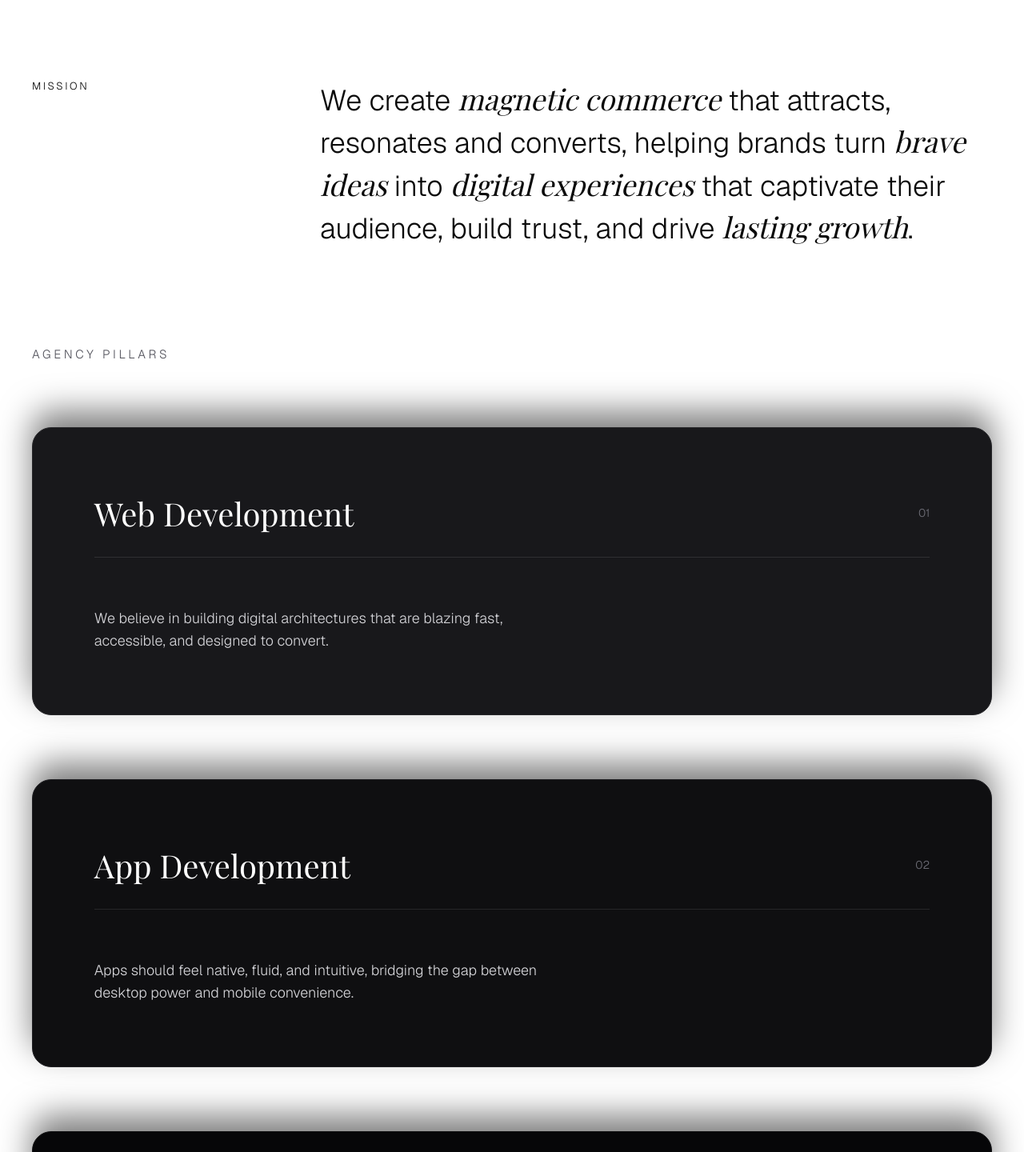
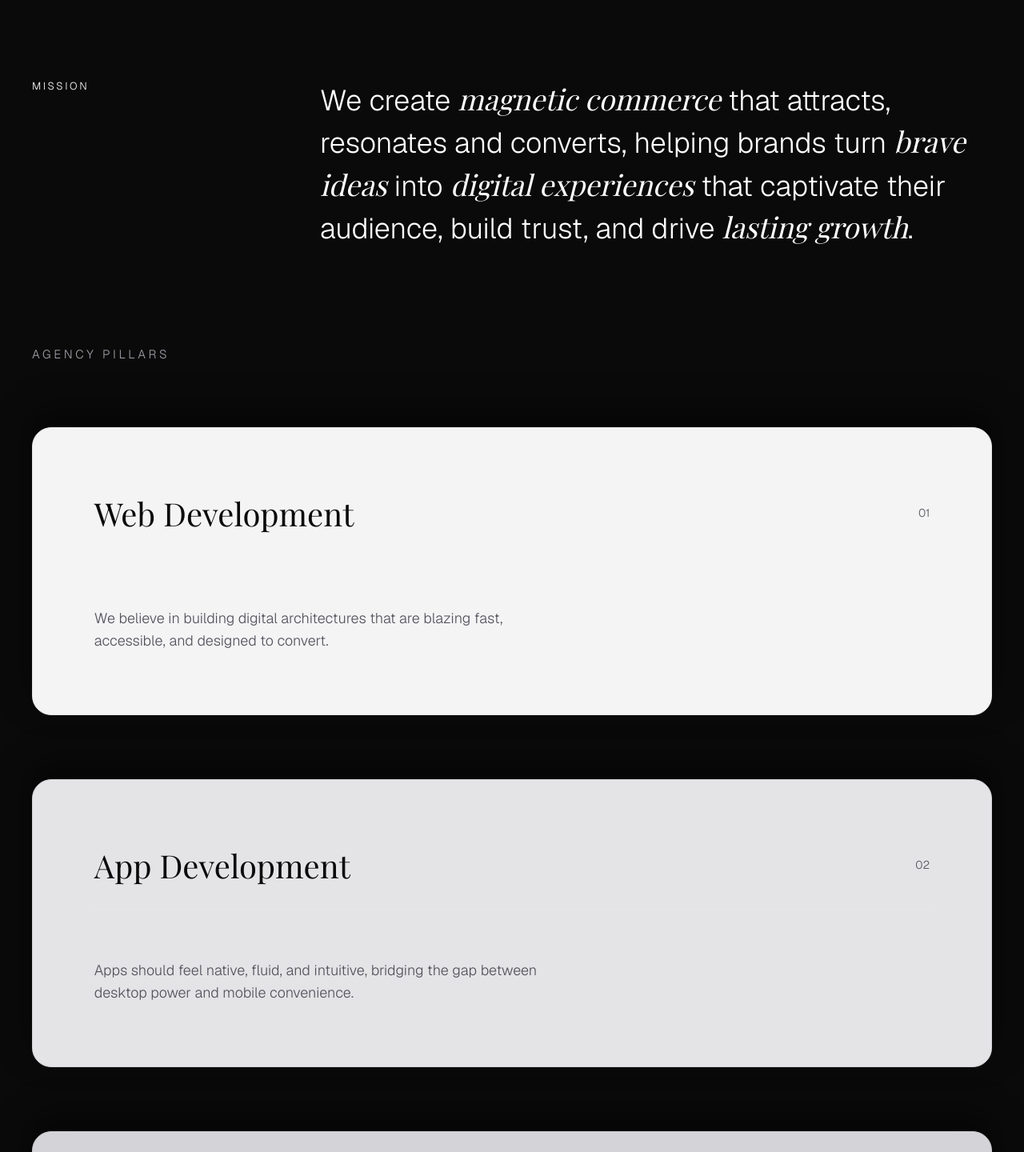
Before and after one commit to NoahMenezes/vgen, a Next.js app: page /about in a window 1280 px wide. Shown: the part 750-2190 px from the top of the page at 80% size. Built offline with nearby package versions, Linux system fonts and the light colour scheme.

Commit message:
ui update

```diff
--- a/app/about/page.tsx
+++ b/app/about/page.tsx
@@ -15,7 +15,7 @@ export default function AboutPage() {
   }, []);
 
   return (
-    <main className="bg-white min-h-screen relative select-none">
+    <main className="min-h-screen relative select-none">
 
       {/* Vgen Logo link in top-left (stays static, no entry animation on this subpage) */}
       <Link href="/">
--- a/app/globals.css
+++ b/app/globals.css
@@ -7,10 +7,36 @@ html {
 }
 
 :root {
-  --background: #ffffff;
-  --foreground: #0a0a0a;
+  --background: #0a0a0a;
+  --foreground: #ffffff;
   --logo-offset: clamp(20px, 4vw, 40px);
   --logo-size: clamp(24px, 2.5vw, 30px);
+
+  /* Muted colors */
+  --muted-foreground: #a1a1aa;
+
+  /* Card Colors (Light cards on dark bg for About Page) */
+  --card-bg-1: #f4f4f5;
+  --card-bg-2: #e4e4e7;
+  --card-bg-3: #d4d4d8;
+  --card-bg-4: #c0c0c4;
+  --card-bg-5: #b0b0b4;
+  --card-bg-6: #9fa0a4;
+
+  --card-border-1: #e4e4e7;
+  --card-border-2: #d4d4d8;
+  --card-border-3: #c8c8cc;
+  --card-border-4: #b8b8bc;
+  --card-border-5: #a8a8ac;
+  --card-border-6: #98989c;
+
+  --card-text: #0a0a0a;
+  --card-muted-text: #52525b;
+
+  /* Team Placeholder */
+  --team-bg: #f4f4f5;
+  --team-border: #e4e4e7;
+  --team-text: #71717a;
 }
 
 @theme {
@@ -22,8 +48,8 @@ html {
 }
 
 body {
-  background: #ffffff;
-  color: #0a0a0a;
+  background: var(--background);
+  color: var(--foreground);
   font-family: var(--font-geist-sans), Arial, sans-serif;
   overflow: hidden;
 }
--- a/app/layout.tsx
+++ b/app/layout.tsx
@@ -32,10 +32,10 @@ export default function RootLayout({
   return (
     <html
       lang="en"
-      className={`${geistSans.variable} ${geistMono.variable} ${playfairDisplay.variable} h-full antialiased`}
+      className={`${geistSans.variable} ${geistMono.variable} ${playfairDisplay.variable} h-full antialiased dark`}
       data-scroll-behavior="smooth"
     >
-      <body className="min-h-full flex flex-col bg-white text-black overflow-x-hidden">{children}</body>
+      <body className="min-h-full flex flex-col overflow-x-hidden">{children}</body>
     </html>
   );
 }
--- a/components/AboutSection/AboutSection.module.css
+++ b/components/AboutSection/AboutSection.module.css
@@ -1,9 +1,10 @@
 .aboutWrapper {
   width: 100%;
-  background-color: #ffffff;
-  color: #0a0a0a;
+  background-color: var(--background);
+  color: var(--foreground);
   box-sizing: border-box;
   padding: 120px var(--logo-offset) 80px;
+  transition: background-color 0.5s ease, color 0.5s ease;
 }
 
 .introText {
@@ -11,9 +12,10 @@
   font-size: clamp(28px, 5vw, 56px);
   font-weight: 300;
   line-height: 1.25;
-  color: #0a0a0a;
+  color: var(--foreground);
   max-width: 1000px;
   margin: 0 0 80px 0;
+  transition: color 0.5s ease;
 }
 
 .serifItalic {
@@ -35,12 +37,13 @@
 .teamPicturePlaceholder {
   width: 100%;
   height: clamp(300px, 50vh, 500px);
-  border: 1px dashed #27272a;
+  border: 1px dashed var(--team-border);
   border-radius: 16px;
   display: flex;
   align-items: center;
   justify-content: center;
-  background-color: #121214;
+  background-color: var(--team-bg);
+  transition: background-color 0.5s ease, border-color 0.5s ease;
 }
 
 .placeholderText {
@@ -49,7 +52,8 @@
   font-weight: 300;
   text-transform: uppercase;
   letter-spacing: 0.2em;
-  color: #71717a;
+  color: var(--team-text);
+  transition: color 0.5s ease;
 }
 
 /* Mission Section */
@@ -74,8 +78,9 @@
   font-weight: 300;
   text-transform: uppercase;
   letter-spacing: 0.2em;
-  color: #0a0a0a;
+  color: var(--foreground);
   margin: 0;
+  transition: color 0.5s ease;
 }
 
 .missionText {
@@ -83,8 +88,9 @@
   font-size: clamp(20px, 3vw, 36px);
   font-weight: 300;
   line-height: 1.4;
-  color: #0a0a0a;
+  color: var(--foreground);
   margin: 0;
+  transition: color 0.5s ease;
 }
 
 /* Pillars Section with Sticky Stack Card Overlaps */
@@ -101,8 +107,9 @@
   font-weight: 300;
   text-transform: uppercase;
   letter-spacing: 0.25em;
-  color: #52525b;
+  color: var(--muted-foreground);
   margin-bottom: 40px;
+  transition: color 0.5s ease;
 }
 
 .cardsStack {
@@ -118,27 +125,28 @@
   border-radius: 24px;
   padding: clamp(32px, 6vw, 80px);
   box-sizing: border-box;
-  color: #ffffff;
+  color: var(--card-text);
   box-shadow: 0 -20px 40px rgba(0, 0, 0, 0.5);
   display: flex;
   flex-direction: column;
   justify-content: space-between;
   min-height: clamp(300px, 45vh, 400px);
+  transition: color 0.5s ease, background-color 0.5s ease, border-color 0.5s ease;
 }
 
 .card1 {
-  background-color: #18181b; /* zinc-900 */
-  border: 1px solid #27272a;
+  background-color: var(--card-bg-1);
+  border: 1px solid var(--card-border-1);
 }
 
 .card2 {
-  background-color: #0f0f11;
-  border: 1px solid #1f1f23;
+  background-color: var(--card-bg-2);
+  border: 1px solid var(--card-border-2);
 }
 
 .card3 {
-  background-color: #060608;
-  border: 1px solid #121214;
+  background-color: var(--card-bg-3);
+  border: 1px solid var(--card-border-3);
 }
 
 .cardHeader {
@@ -153,7 +161,8 @@
   font-family: var(--font-sans);
   font-size: clamp(12px, 1.2vw, 14px);
   font-weight: 300;
-  color: #71717a;
+  color: var(--card-muted-text);
+  transition: color 0.5s ease;
 }
 
 .cardTitle {
@@ -172,7 +181,8 @@
   font-size: clamp(14px, 1.6vw, 18px);
   font-weight: 300;
   line-height: 1.6;
-  color: #d4d4d8;
+  color: var(--card-muted-text);
   max-width: 600px;
   margin: 0;
+  transition: color 0.5s ease;
 }
--- a/components/HeroSection/HeroSection.module.css
+++ b/components/HeroSection/HeroSection.module.css
@@ -25,20 +25,22 @@
   display: flex;
   align-items: center;
   justify-content: center;
-  background-color: #ffffff;
+  background-color: var(--background);
+  transition: background-color 0.5s ease;
 }
 
 /* Center Text Container */
 .centerBlock {
   position: relative;
   z-index: 2;
-  background-color: #ffffff;
+  background-color: var(--background);
   padding: 32px 48px;
   text-align: center;
   display: flex;
   flex-direction: column;
   align-items: center;
   gap: 16px;
+  transition: background-color 0.5s ease;
 }
 
 .title {
@@ -47,9 +49,10 @@
   font-weight: 300;
   text-transform: uppercase;
   letter-spacing: 0.3em;
-  color: #0a0a0a;
+  color: var(--foreground);
   margin: 0;
   padding-left: 0.3em;
+  transition: color 0.5s ease;
 }
 
 .subtitle {
@@ -66,10 +69,10 @@
 /* SECTION 2: Horizontal Scroll Track */
 .track {
   position: relative;
-  height: 300vh; /* scroll length for 3 slides */
+  height: 400vh; /* scroll length for 3 slides + 1 slide of overlap */
   width: 100%;
   box-sizing: border-box;
-  background-color: #ffffff;
+  background-color: var(--background);
 }
 
 /* Invisible Vertical snap targets inside track */
@@ -121,13 +124,17 @@
 
 /* SECTION 3: Overview Section */
 .overviewSection {
-  background-color: #ffffff;
-  color: #0a0a0a;
+  background-color: #ffffff; /* White background */
+  color: #0a0a0a;            /* Dark text */
   display: flex;
   justify-content: center;
   align-items: flex-start;
   padding: 80px var(--logo-offset);
   box-sizing: border-box;
+  position: relative;
+  z-index: 10;
+  margin-top: -100vh; /* Slide up to overlap the 3rd video track section */
+  box-shadow: 0 -20px 40px rgba(0, 0, 0, 0.3); /* Premium depth overlay shadow */
 }
 
 .overviewGrid {
@@ -150,6 +157,9 @@
   display: flex;
   flex-direction: column;
   gap: 160px;
+  position: sticky;
+  top: 120px;
+  align-self: start;
 }
 
 .overviewLabel {
@@ -187,36 +197,104 @@
   margin: 0;
 }
 
-/* Services Grid cells */
-.servicesGrid {
-  display: grid;
-  grid-template-columns: 1fr;
-  gap: 16px;
+/* Services Stacking Cards */
+.cardsStack {
+  position: relative;
+  display: flex;
+  flex-direction: column;
+  gap: 80px; /* Spacing between sticky card offsets */
   width: 100%;
   margin-top: 48px;
+  padding-bottom: 80px;
 }
 
-@media (min-width: 640px) {
-  .servicesGrid {
-    grid-template-columns: 1fr 1fr;
+.serviceCard {
+  position: sticky;
+  border-radius: 24px;
+  padding: clamp(24px, 4vw, 48px);
+  box-sizing: border-box;
+  color: #ffffff; /* Dark cards have white text */
+  box-shadow: 0 -20px 40px rgba(0, 0, 0, 0.15);
+  display: flex;
+  flex-direction: column;
+  justify-content: space-between;
+  min-height: clamp(200px, 30vh, 260px);
+  transition: transform 0.3s ease;
+  top: calc(80px + var(--index) * 16px);
+}
+
+.serviceCard:hover {
+  transform: translateY(-4px);
+}
+
+@media (min-width: 768px) {
+  .serviceCard {
+    top: calc(120px + var(--index) * 40px);
   }
 }
 
-.serviceCell {
-  background-color: #0c0c0e;
+.card1 {
+  background-color: #18181b; /* zinc-900 */
   border: 1px solid #27272a;
-  border-radius: 12px;
-  padding: 24px;
-  font-family: var(--font-sans);
-  font-size: clamp(12px, 1.3vw, 14px);
-  font-weight: 300;
-  color: #e4e4e7;
-  display: flex;
-  align-items: center;
-  transition: border-color 0.3s ease, color 0.3s ease, background-color 0.3s ease;
 }
 
-.serviceCell:hover {
-  border-color: #52525b;
-  color: #ffffff;
+.card2 {
+  background-color: #121214;
+  border: 1px solid #1f1f23;
 }
+
+.card3 {
+  background-color: #0c0c0e;
+  border: 1px solid #17171a;
+}
+
+.card4 {
+  background-color: #08080a;
+  border: 1px solid #121214;
+}
+
+.card5 {
+  background-color: #040405;
+  border: 1px solid #0b0b0d;
+}
+
+.card6 {
+  background-color: #000000;
+  border: 1px solid #060607;
+}
+
+.cardHeader {
+  display: flex;
+  justify-content: space-between;
+  align-items: center;
+  border-bottom: 1px solid rgba(255, 255, 255, 0.08);
+  padding-bottom: 16px;
+}
+
+.cardTitle {
+  font-family: var(--font-serif-headline);
+  font-size: clamp(18px, 2.5vw, 32px);
+  font-weight: 300;
+  margin: 0;
+}
+
+.cardNum {
+  font-family: var(--font-sans);
+  font-size: clamp(12px, 1.2vw, 14px);
+  font-weight: 300;
+  color: #71717a;
+}
+
+.cardBody {
+  margin-top: 24px;
+}
+
+.cardText {
+  font-family: var(--font-sans);
+  font-size: clamp(14px, 1.5vw, 16px);
+  font-weight: 300;
+  line-height: 1.6;
+  color: #a1a1aa;
+  max-width: 680px;
+  margin: 0;
+}
--- a/components/HeroSection/HeroSection.tsx
+++ b/components/HeroSection/HeroSection.tsx
@@ -21,11 +21,9 @@ export default function HeroSection({ isVisible }: HeroSectionProps) {
       const rect = trackRef.current.getBoundingClientRect();
       const viewHeight = window.innerHeight;
 
-      const totalScrollable = rect.height - viewHeight;
-      if (totalScrollable <= 0) return;
-
       const currentScroll = -rect.top;
-      const pct = Math.min(Math.max(currentScroll / totalScrollable, 0), 1);
+      const slideScrollable = viewHeight * 2; // Reach 1.0 (Slide 3) at 200vh of scrolling
+      const pct = Math.min(Math.max(currentScroll / slideScrollable, 0), 1);
       targetProgressRef.current = pct;
     };
 
@@ -57,12 +55,36 @@ export default function HeroSection({ isVisible }: HeroSectionProps) {
   }, []);
 
   const services = [
-    "Bespoke storefront design + development",
-    "UX / UI improvements",
-    "Enhanced flexibility for content creation",
-    "AI agent integrations & optimizations",
-    "Conversion rate optimization",
-    "Streamlined cloud architecture"
+    {
+      num: "01",
+      title: "Bespoke storefront design + development",
+      content: "Tailored digital commerce solutions built for high-performance brands, ensuring pixel-perfect execution, rapid loading times, and custom-designed paths to purchase."
+    },
+    {
+      num: "02",
+      title: "UX / UI improvements",
+      content: "Refining user flows, visual hierarchies, and interactive elements to create frictionless, intuitive, and delightful customer journeys."
+    },
+    {
+      num: "03",
+      title: "Enhanced flexibility for content creation",
+      content: "Empowering teams with headless CMS integrations and customizable component libraries to build and publish content without development bottlenecks."
+    },
+    {
+      num: "04",
+      title: "AI agent integrations & optimizations",
+      content: "Deploying intelligent systems, LLMs, and custom automation workflows to enhance customer support, recommendation engines, and internal operations."
+    },
+    {
+      num: "05",
+      title: "Conversion rate optimization",
+      content: "Conducting data-driven UX testing, checkout path refinement, and performance tuning to turn visitors into loyal customers."
+    },
+    {
+      num: "06",
+      title: "Streamlined cloud architecture",
+      content: "Designing scalable, secure, and cost-effective hosting setups utilizing modern serverless/edge computing and CDN caching."
+    }
   ];
 
   return (
@@ -78,10 +100,11 @@ export default function HeroSection({ isVisible }: HeroSectionProps) {
 
       {/* SECTION 2: Horizontal Video / Media Track */}
       <div ref={trackRef} className={styles.track}>
-        {/* Invisible Vertical Snap Points (ensures browser snaps to each video state) */}
+        {/* Invisible Vertical Snap Points */}
         <div className={styles.snapPoint} style={{ position: "absolute", top: 0 }} />
         <div className={styles.snapPoint} style={{ position: "absolute", top: "100vh" }} />
         <div className={styles.snapPoint} style={{ position: "absolute", top: "200vh" }} />
+        <div className={styles.snapPoint} style={{ position: "absolute", top: "300vh" }} />
 
         {/* Sticky viewport content */}
         <div className={styles.sticky}>
@@ -134,13 +157,33 @@ export default function HeroSection({ isVisible }: HeroSectionProps) {
             {/* Mobile-only Services label */}
             <h3 className={`${styles.overviewLabel} md:hidden mt-8`}>Services</h3>
 
-            {/* Services Grid Cells */}
-            <div className={styles.servicesGrid}>
-              {services.map((service, index) => (
-                <div key={index} className={styles.serviceCell}>
-                  {service}
-                </div>
-              ))}
+            {/* Services Stacking Cards */}
+            <div className={styles.cardsStack}>
+              {services.map((service, index) => {
+                const cardClass =
+                  index === 0 ? styles.card1 :
+                  index === 1 ? styles.card2 :
+                  index === 2 ? styles.card3 :
+                  index === 3 ? styles.card4 :
+                  index === 4 ? styles.card5 :
+                  styles.card6;
+
+                return (
+                  <div
+                    key={index}
+                    className={`${styles.serviceCard} ${cardClass}`}
+                    style={{ "--index": index } as React.CSSProperties}
+                  >
+                    <div className={styles.cardHeader}>
+                      <h4 className={styles.cardTitle}>{service.title}</h4>
+                      <span className={styles.cardNum}>{service.num}</span>
+                    </div>
+                    <div className={styles.cardBody}>
+                      <p className={styles.cardText}>{service.content}</p>
+                    </div>
+                  </div>
+                );
+              })}
             </div>
           </div>
 
--- a/package.json
+++ b/package.json
@@ -9,6 +9,7 @@
     "lint": "eslint"
   },
   "dependencies": {
+    "gsap": "^3.15.0",
     "next": "16.2.9",
     "react": "19.2.4",
     "react-dom": "19.2.4"
```
Also changed, not shown: components/LogoIntro/LogoIntro.module.css (+32 -6 lines), 1 other file (tests, documents, lock files or other folders).
